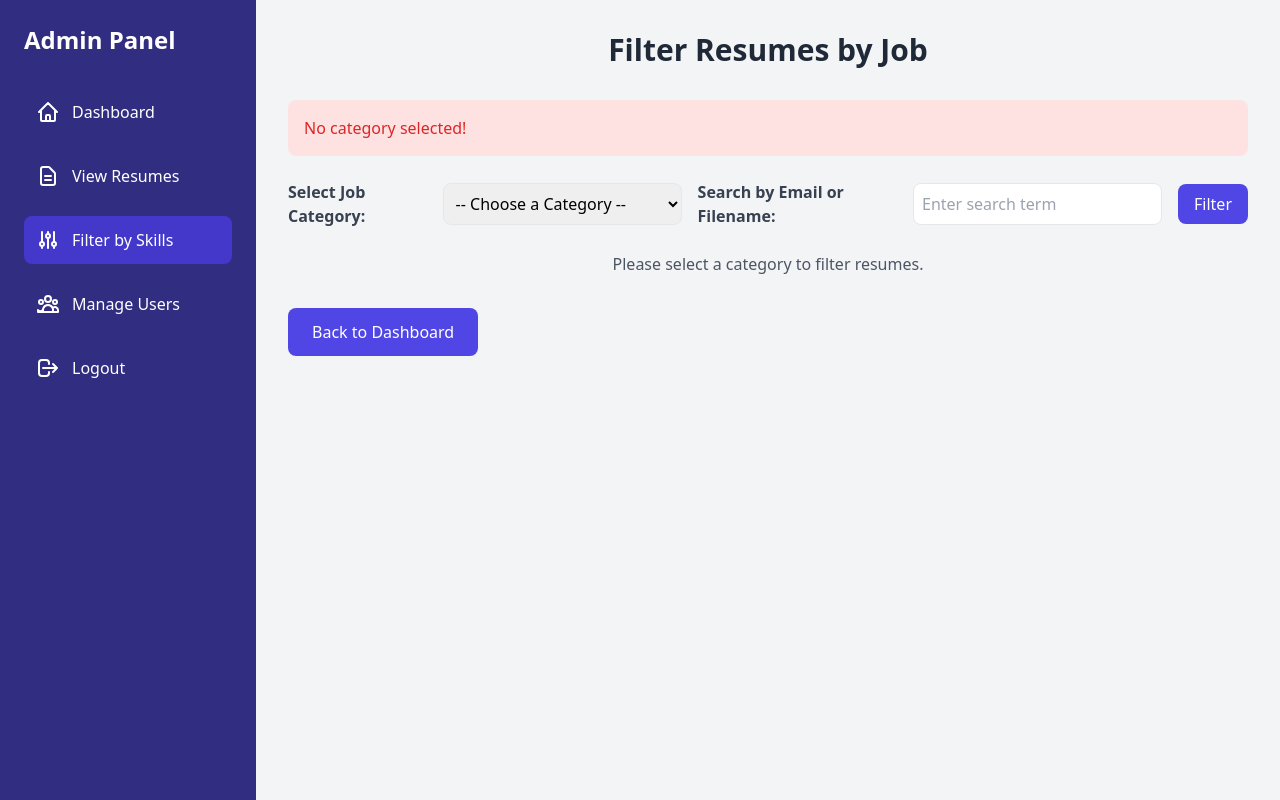
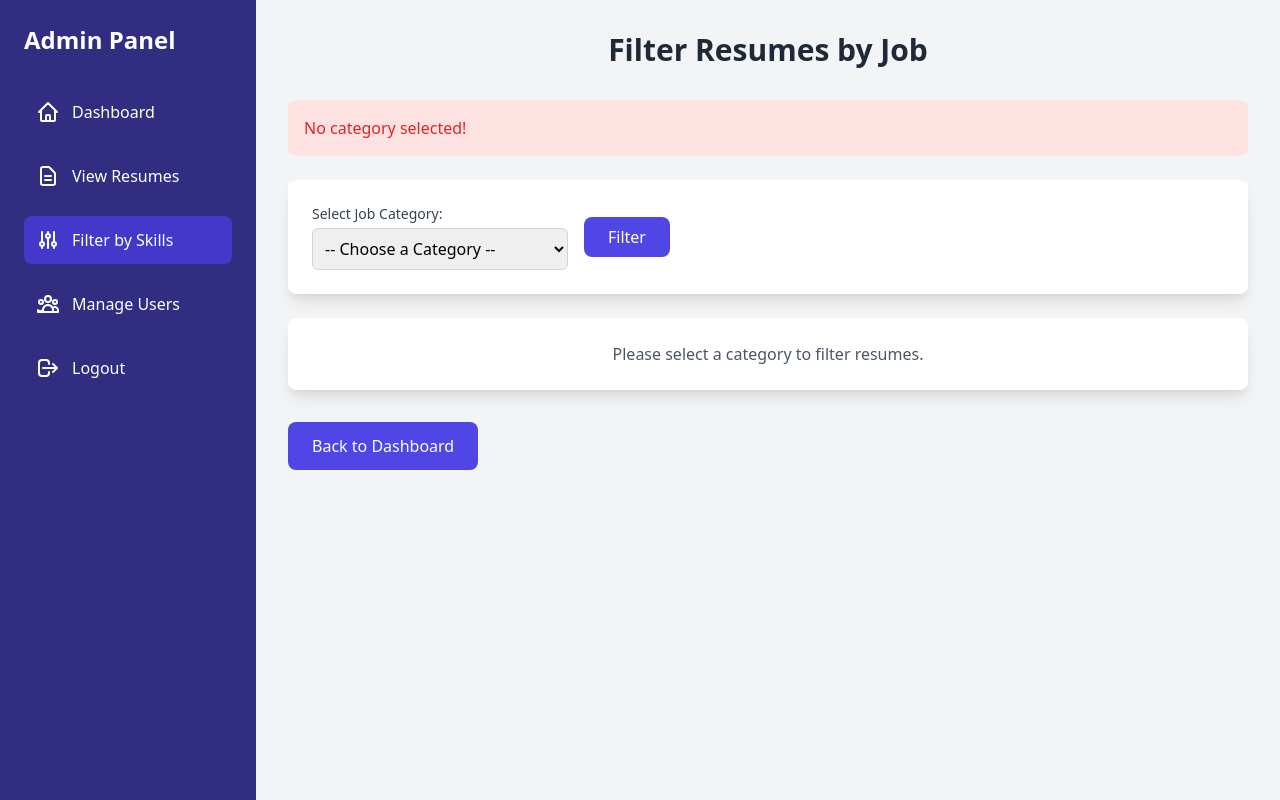
Before and after one commit to Ejiz123/Superior-University, a Flask app: page /filter_by_skills in a window 1280 px wide. Run offline with Flask 3, Linux system fonts and the light colour scheme; the visitor is signed in with stand-in values (Sample User, id 1); parts of the project's set-up code (start-up, migrations or seed data) failed here and were passed over; some libraries are stand-ins or nearby versions.

Commit message:
new updated code

```diff
--- a/Semester 4/PAI Lab/PAI Project/templates/filter_by_skills.html
+++ b/Semester 4/PAI Lab/PAI Project/templates/filter_by_skills.html
@@ -3,7 +3,7 @@
 <head>
     <meta charset="UTF-8">
     <meta name="viewport" content="width=device-width, initial-scale=1.0">
-    <title>Filter by Skills</title>
+    <title>Filter Resumes by Job</title>
     <link href="https://cdn.jsdelivr.net/npm/tailwindcss@2.2.19/dist/tailwind.min.css" rel="stylesheet">
 </head>
 <body class="bg-gray-100 min-h-screen flex">
@@ -71,24 +71,26 @@
         {% endwith %}
 
         <!-- Filter Form -->
-        <form method="POST" class="mb-6 flex flex-col md:flex-row items-center gap-4">
-            <label for="category" class="font-semibold text-gray-700">Select Job Category:</label>
-            <select name="category" id="category" class="p-2 border rounded-lg focus:outline-none focus:ring-2 focus:ring-indigo-500">
-                <option value="" {% if not selected %}selected{% endif %}>-- Choose a Category --</option>
+        <div class="bg-white p-6 rounded-lg shadow-lg">
+            <form method="POST" class="flex flex-col sm:flex-row gap-4 items-center">
+                <div class="w-full sm:w-auto">
+                    <label for="category" class="block text-sm font-medium text-gray-700 mb-1">Select Job Category:</label>
+                    <select name="category" id="category" class="w-full sm:w-64 p-2 border border-gray-300 rounded-md focus:ring-indigo-500 focus:border-indigo-500">
+                        <option value="" disabled {% if not selected_category %}selected{% endif %}>-- Choose a Category --</option>
                         {% for cat in job_categories %}
-                    <option value="{{ cat }}" {% if selected == cat %}selected{% endif %}>{{ cat }}</option>
+                            <option value="{{ cat }}" {% if cat == selected_category %}selected{% endif %}>{{ cat }}</option>
                         {% endfor %}
                     </select>
-            <label for="search" class="font-semibold text-gray-700">Search by Email or Filename:</label>
-            <input type="text" name="search" id="search" value="{{ search_query | default('') }}" class="p-2 border rounded-lg focus:outline-none focus:ring-2 focus:ring-indigo-500" placeholder="Enter search term">
-            <button type="submit" class="bg-indigo-600 text-white px-4 py-2 rounded-lg hover:bg-indigo-700 transition">Filter</button>
+                </div>
+                <button type="submit" class="w-full sm:w-auto px-6 py-2 bg-indigo-600 text-white rounded-lg hover:bg-indigo-700 transition">Filter</button>
             </form>
+        </div>
 
-        <!-- Matched Resumes Table -->
-        {% if selected %}
+        <!-- Matched Resumes -->
+        {% if selected_category %}
             {% if matched_resumes | length > 0 %}
-                <h3 class="text-xl font-semibold text-gray-700 mb-4 text-center">Matched Resumes:</h3>
-                <div class="bg-white p-6 rounded-lg shadow-lg overflow-x-auto">
+                <div class="bg-white p-6 rounded-lg shadow-lg overflow-x-auto mt-6">
+                    <h3 class="text-xl font-semibold text-gray-800 mb-4">Matched Resumes</h3>
                     <table class="w-full table-auto">
                         <thead>
                             <tr class="bg-indigo-100">
@@ -103,30 +105,25 @@
                                 <tr class="border-b hover:bg-indigo-50 transition">
                                     <td class="p-3">{{ resume.email | default('N/A') }}</td>
                                     <td class="p-3">{{ resume.filename | default('N/A') }}</td>
+                                    <td class="p-3">{{ resume.skills | join(', ') | default('None') }}</td>
                                     <td class="p-3">
-                                    <ul class="list-disc pl-5">
-                                        {% for skill in (resume.skills | default([])) | slice(0, 3) %}
-                                            <li>{{ skill }}</li>
-                                        {% endfor %}
-                                        {% if (resume.skills | default([])) | length > 3 %}
-                                            <li class="text-gray-500">+{{ (resume.skills | default([])) | length - 3 }} more</li>
-                                        {% endif %}
-                                    </ul>
-                                </td>
-                                <td class="p-3 flex gap-2">
-                                    <a {% if resume.filename %}href="/download_resume/{{ resume.filename }}"{% else %}href="#" onclick="alert('Filename not available'); return false;"{% endif %} class="bg-indigo-600 text-white px-3 py-1 rounded-lg hover:bg-indigo-700 transition">Download</a>
+                                        <a href="{{ url_for('download_resume', filename=resume.filename) }}" class="bg-indigo-600 text-white px-3 py-1 rounded-lg hover:bg-indigo-700 transition">Download</a>
                                     </td>
                                 </tr>
                             {% endfor %}
                         </tbody>
                     </table>
-                    <a href="/export_filtered_resumes?category={{ selected | default('') }}" class="mt-4 inline-block bg-indigo-600 text-white px-4 py-2 rounded-lg hover:bg-indigo-700 transition">Export as CSV</a>
+                    <a href="{{ url_for('export_filtered_resumes', category=selected_category) }}" class="mt-4 inline-block bg-indigo-600 text-white px-6 py-2 rounded-lg hover:bg-indigo-700 transition">Export as CSV</a>
                 </div>
             {% else %}
-                <p class="text-center text-gray-600">No resumes matched the selected category.</p>
+                <div class="bg-white p-6 rounded-lg shadow-lg mt-6 text-center">
+                    <p class="text-gray-600">No resumes matched the selected category. Try another category or upload resumes with matching skills.</p>
+                </div>
             {% endif %}
         {% else %}
-            <p class="text-center text-gray-600">Please select a category to filter resumes.</p>
+            <div class="bg-white p-6 rounded-lg shadow-lg mt-6 text-center">
+                <p class="text-gray-600">Please select a category to filter resumes.</p>
+            </div>
         {% endif %}
 
         <!-- Back Button -->
```
Also changed, not shown: Semester 4/PAI Lab/PAI Project/app.py (+170 -241 lines), 4 other files. Lines whose indentation alone changed are shown as unchanged.
